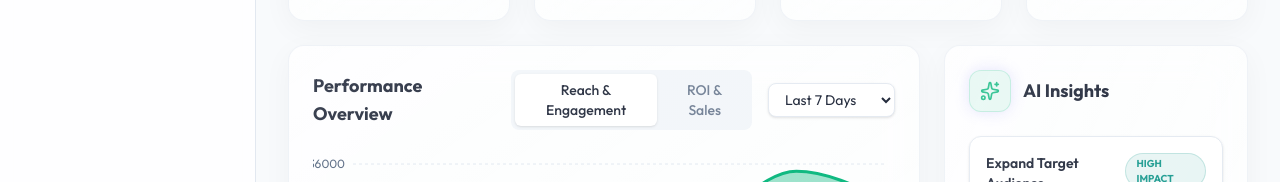
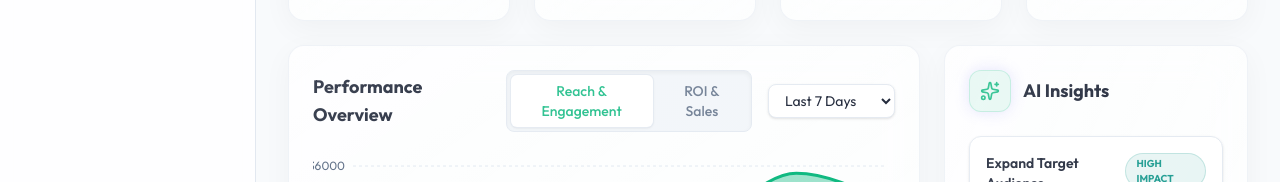
Before and after one commit to kurewarvaishnavi05/ai-ad-campaign-dashboard, a React (Vite) app: page /dashboard in a window 1280 px wide. Shown: the part 299-481 px from the top of the page. Built offline with nearby package versions, Linux system fonts and the light colour scheme.

Commit message:
Remove residual dark mode classes from Charts

```diff
--- a/src/components/dashboard/Charts.tsx
+++ b/src/components/dashboard/Charts.tsx
@@ -14,22 +14,22 @@ export function Charts() {
         </h2>
 
         <div className="flex items-center gap-4 w-full sm:w-auto">
-          <div className="bg-slate-100 dark:bg-slate-800 p-1 rounded-lg flex gap-1">
+          <div className="bg-slate-100 p-1 rounded-lg flex gap-1 border border-cardBorder shadow-inner">
             <button
               onClick={() => setActiveTab('reach')}
-              className={`px-3 py-1.5 text-sm font-medium rounded-md transition-colors ${activeTab === 'reach' ? 'bg-white dark:bg-slate-700 text-text shadow-sm' : 'text-textMuted hover:text-text'}`}
+              className={`px-4 py-1.5 text-sm font-medium rounded-md transition-all ${activeTab === 'reach' ? 'bg-white text-primary shadow-sm ring-1 ring-cardBorder' : 'text-textMuted hover:text-text hover:bg-white/50'}`}
             >
               Reach & Engagement
             </button>
             <button
               onClick={() => setActiveTab('roi')}
-              className={`px-3 py-1.5 text-sm font-medium rounded-md transition-colors ${activeTab === 'roi' ? 'bg-white dark:bg-slate-700 text-text shadow-sm' : 'text-textMuted hover:text-text'}`}
+              className={`px-4 py-1.5 text-sm font-medium rounded-md transition-all ${activeTab === 'roi' ? 'bg-white text-primary shadow-sm ring-1 ring-cardBorder' : 'text-textMuted hover:text-text hover:bg-white/50'}`}
             >
               ROI & Sales
             </button>
           </div>
 
-          <select className="bg-white dark:bg-slate-800 border border-cardBorder text-text text-sm rounded-lg px-3 py-1.5 focus:outline-none focus:ring-1 focus:ring-primary shadow-sm hidden sm:block">
+          <select className="bg-white border border-cardBorder text-text text-sm rounded-lg px-3 py-1.5 focus:outline-none focus:ring-1 focus:ring-primary shadow-sm hidden sm:block cursor-pointer hover:bg-slate-50 transition-colors">
             <option>Last 7 Days</option>
             <option>Last 30 Days</option>
             <option>This Month</option>
```
